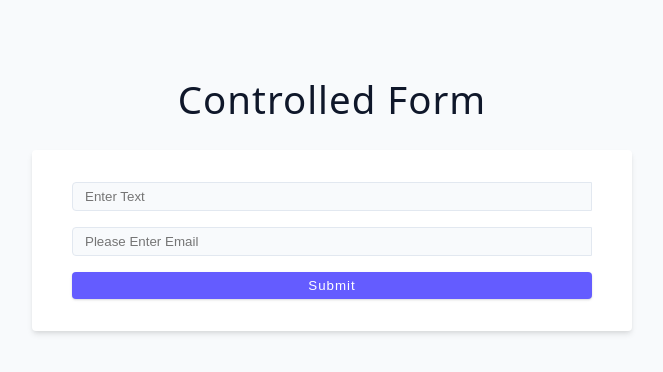
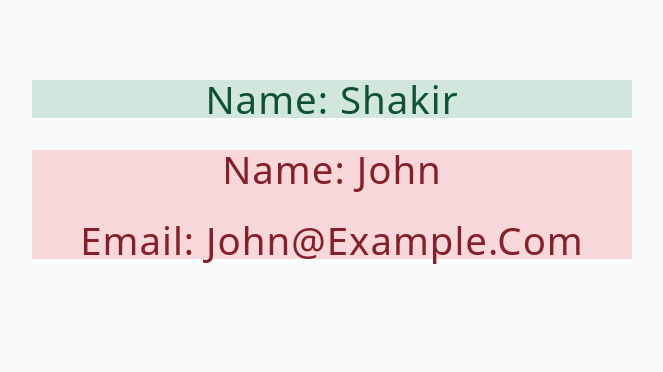
Before and after one commit to Shakir-Hussain12/TypeScript-Practical, a React (Vite) app in the folder typescript-react/: page / in a window 1280 px wide. Shown: the top 372 px of the page, without its empty margins (308-971 px from the left). Built offline with nearby package versions, Linux system fonts and the light colour scheme.

Commit message:
completed Challenge

```diff
--- a/typescript-react/src/App.tsx
+++ b/typescript-react/src/App.tsx
@@ -1,9 +1,10 @@
-import Component from "./starter/04-events";
+import Component from "./starter/05-challenge/"
 
 function App() {
   return (
     <main>
-       <Component />
+       <Component type='basic' name='Shakir' />
+       <Component type='advanced' name='John' email='john@example.com' />
     </main>
   );
 }
--- a/typescript-react/src/starter/05-challenge/index.tsx
+++ b/typescript-react/src/starter/05-challenge/index.tsx
@@ -1,9 +1,35 @@
-function Component() {
-  return (
-    <div>
-      <h2>React & Typescript</h2>
-      <h2>Challenge</h2>
-    </div>
-  );
+import { PropsWithChildren } from "react"
+
+type prop1 = {
+  type: 'basic',
+  name: string,
 }
+
+type prop2 = {
+  type: 'advanced',
+  name: string,
+  email: string
+}
+
+type propType = PropsWithChildren<prop1 | prop2>
+
+function Component(props: propType) {
+  if (props.type === 'basic') {
+    return (
+      <div className="alert-success">
+        <h2>Name: {props.name}</h2>
+        {props.children}
+      </div>
+    )
+  } else {
+    return (
+      <div className="alert-danger">
+        <h2>Name: {props.name}</h2>
+        <h2>Email: {props.email}</h2>
+        {props.children}
+      </div>
+    )
+  }
+}
+
 export default Component;
```
